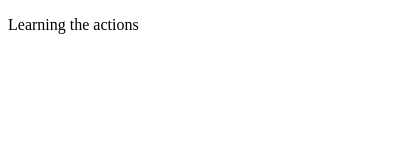
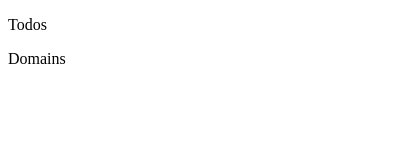
Before and after one commit to yusufhilmi/site-blocker-extension, a browser extension: page popup.html in a window 400 px wide. Drawn offline with Linux system fonts and the light colour scheme.

Commit message:
make popup html less dummy

```diff
--- a/popup.html
+++ b/popup.html
@@ -1,9 +1,13 @@
 <!DOCTYPE html>
 <html>
+
 <head>
-  <title>Hello, World!</title>
+  <title>Site Blocker</title>
 </head>
+
 <body>
-  <p>Learning the actions</p>
+  <p>Todos</p>
+  <p>Domains</p>
 </body>
+
 </html>
```
